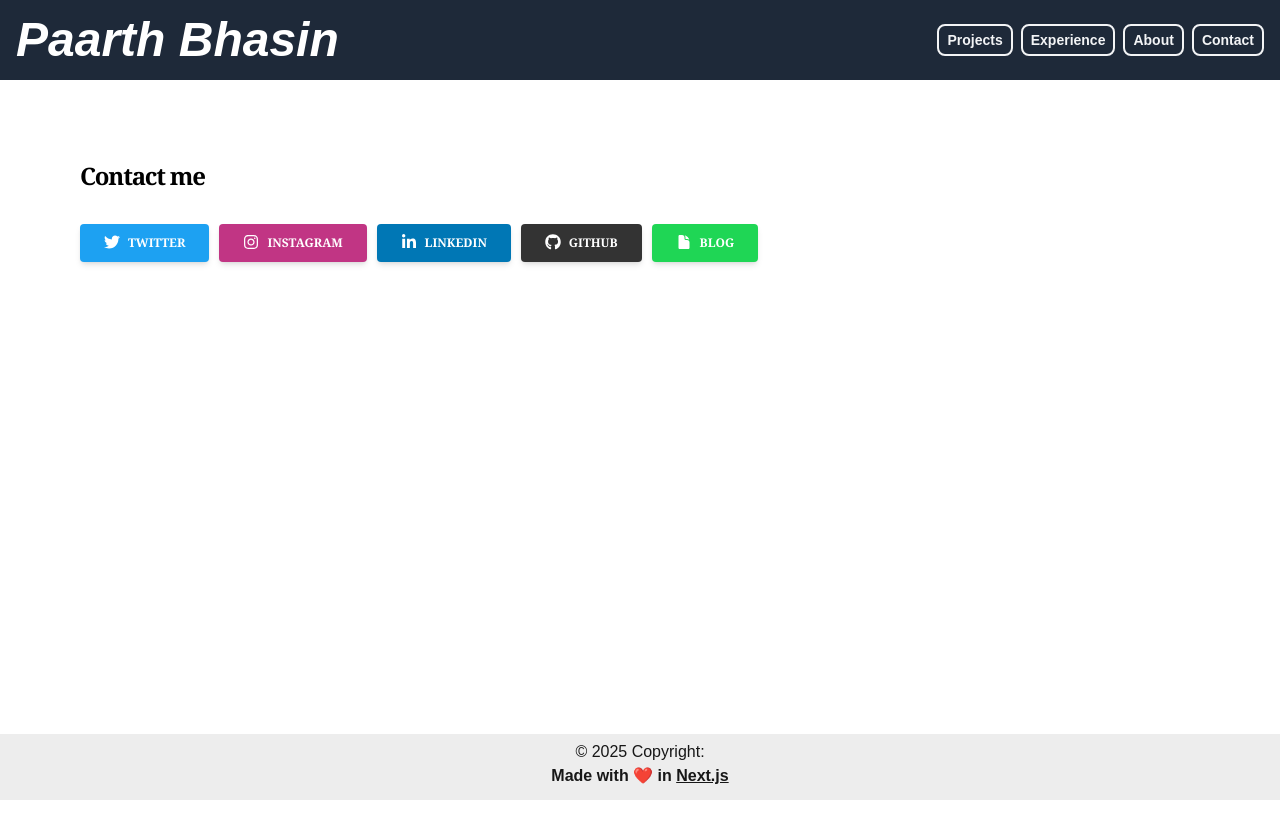
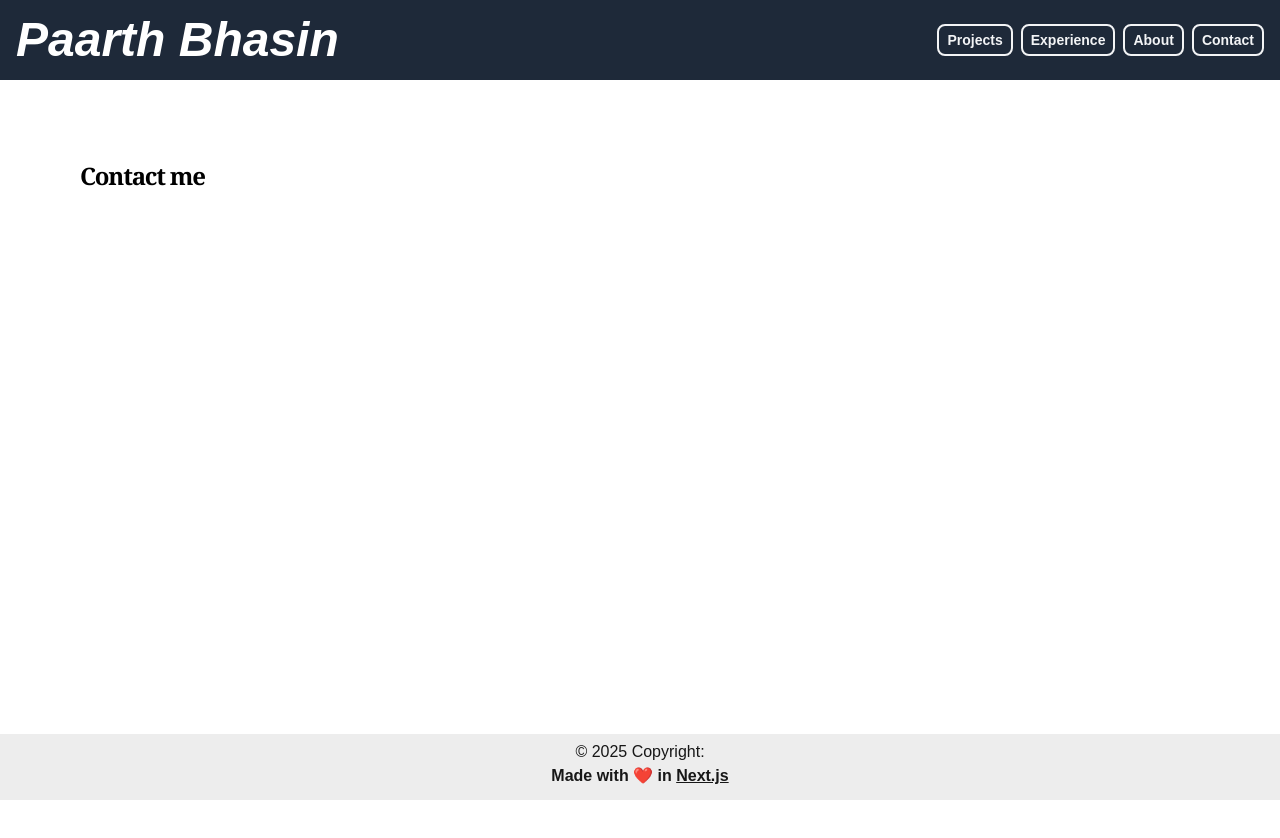
Before and after one commit to PaarthB/portfolio, a Next.js app: page /contact in a window 1280 px wide. Shown: the top 838 px of the page. Built offline with nearby package versions, Linux system fonts and the light colour scheme; a web font is replaced by a local one.

Commit message:
Update page.tsx

```diff
--- a/src/app/contact/page.tsx
+++ b/src/app/contact/page.tsx
@@ -7,7 +7,7 @@ export default function Contact() {
             <section className="p-20 bg-white text-black font-serif">
                 <h1 className="mb-8 text-2xl font-semibold tracking-tighter">Contact me</h1>
                 <div className="flex flex-col md:flex-row h-screen w-screen gap-2.5 ml-0">
-                    <a href="https://x.com/FerbTweets" target="_blank">
+{/*                     <a href="https://x.com/FerbTweets" target="_blank">
                         <button
                             type="button"
                             data-twe-ripple-init
@@ -94,7 +94,7 @@ export default function Contact() {
                             <b>Blog</b>
                         </button>
                     </a>
-
+ */}
                 </div>
             </section>
         </main>
```
